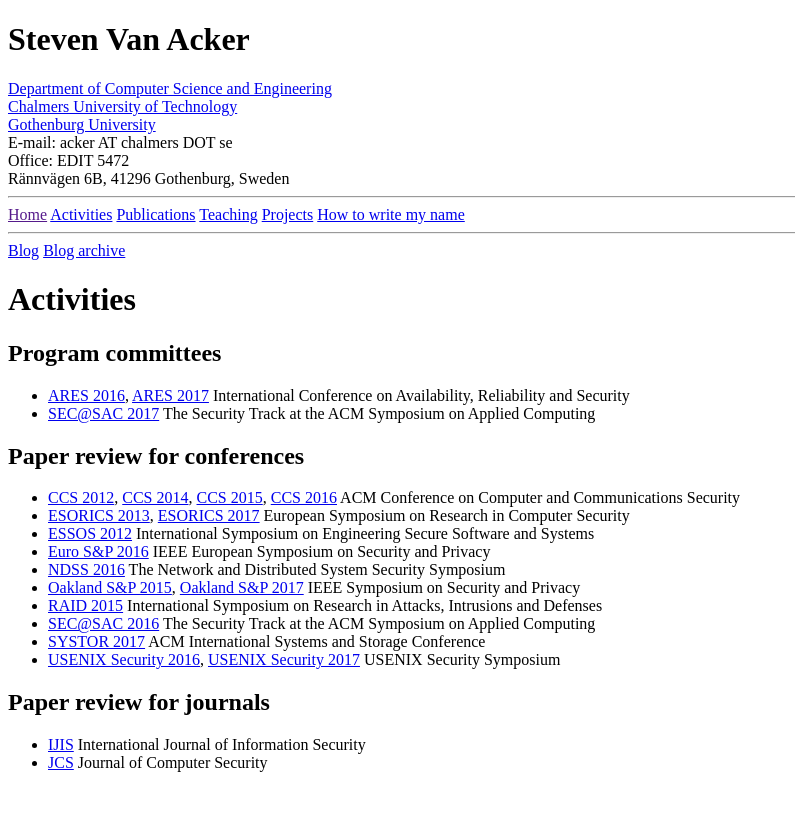
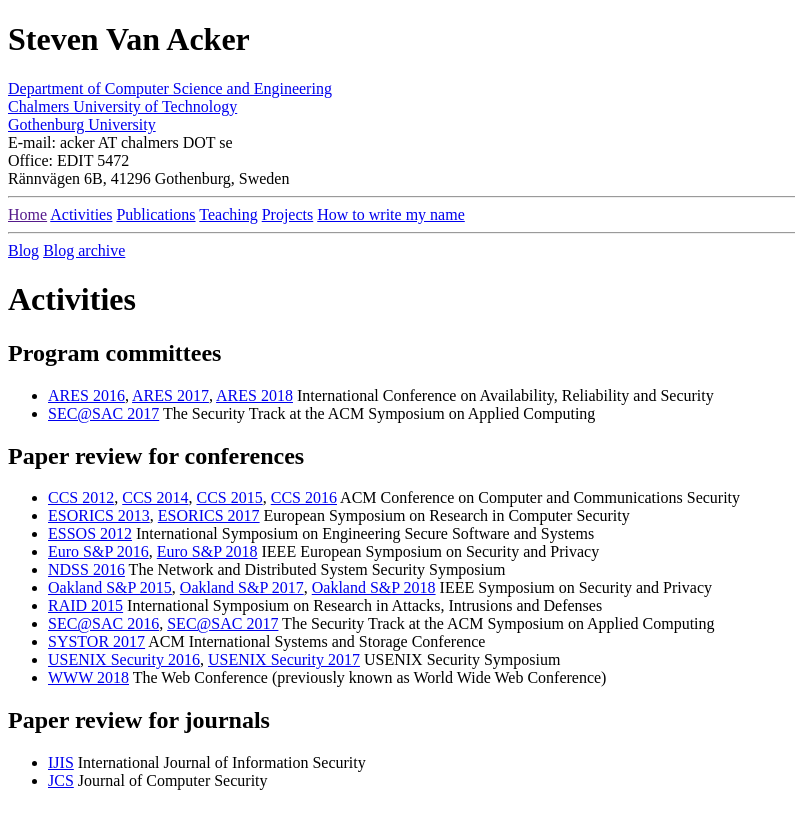
Before and after one commit to StevenVanAcker/stevenvanacker.github.io, a Jekyll site: the page built from activities.md, in a window 1280 px wide. Shown: the top 829 px of the page, without its empty margins (0-795 px from the left). Built offline with Jekyll 4.4.1, drawn with Linux system fonts in a browser that asks for light colours; nearby versions of some CDN libraries; library files that are not in the unit come from our copies.

Commit message:
updating reviews/PC membership

```diff
--- a/activities.md
+++ b/activities.md
@@ -7,7 +7,7 @@ rank: 2
 
 ## Program committees
 
-* [ARES 2016], [ARES 2017] International Conference on Availability, Reliability and Security
+* [ARES 2016], [ARES 2017], [ARES 2018] International Conference on Availability, Reliability and Security
 * [SEC@SAC 2017] The Security Track at the ACM Symposium on Applied Computing
 
 ## Paper review for conferences
@@ -15,13 +15,14 @@ rank: 2
 * [CCS 2012], [CCS 2014], [CCS 2015], [CCS 2016] ACM Conference on Computer and Communications Security
 * [ESORICS 2013], [ESORICS 2017] European Symposium on Research in Computer Security
 * [ESSOS 2012](https://distrinet.cs.kuleuven.be/events/essos/2012/) International Symposium on Engineering Secure Software and Systems
-* [Euro S&P 2016] IEEE European Symposium on Security and Privacy
+* [Euro S&P 2016], [Euro S&P 2018] IEEE European Symposium on Security and Privacy
 * [NDSS 2016] The Network and Distributed System Security Symposium
-* [Oakland S&P 2015], [Oakland S&P 2017] IEEE Symposium on Security and Privacy
+* [Oakland S&P 2015], [Oakland S&P 2017], [Oakland S&P 2018] IEEE Symposium on Security and Privacy
 * [RAID 2015] International Symposium on Research in Attacks, Intrusions and Defenses
-* [SEC@SAC 2016] The Security Track at the ACM Symposium on Applied Computing
+* [SEC@SAC 2016], [SEC@SAC 2017] The Security Track at the ACM Symposium on Applied Computing
 * [SYSTOR 2017] ACM International Systems and Storage Conference
 * [USENIX Security 2016], [USENIX Security 2017] USENIX Security Symposium
+* [WWW 2018] The Web Conference (previously known as World Wide Web Conference)
 
 ## Paper review for journals
 * [IJIS] International Journal of Information Security
@@ -31,6 +32,7 @@ rank: 2
 
 [ARES 2016]: https://www.ares-conference.eu/conference/
 [ARES 2017]: https://www.ares-conference.eu/conference/
+[ARES 2018]: https://www.ares-conference.eu/conference/
 [CCS 2012]: https://www.sigsac.org/ccs/CCS2012/
 [CCS 2014]: https://www.sigsac.org/ccs/CCS2014/
 [CCS 2015]: https://www.sigsac.org/ccs/CCS2015/
@@ -39,13 +41,16 @@ rank: 2
 [SEC@SAC 2017]: https://www.dmi.unict.it/~giamp/sac/cfp2017.php
 [Oakland S&P 2015]: http://www.ieee-security.org/TC/SP2015/
 [Oakland S&P 2017]: http://www.ieee-security.org/TC/SP2017
+[Oakland S&P 2018]: http://www.ieee-security.org/TC/SP2018
 [ESORICS 2013]: http://esorics2013.isg.rhul.ac.uk/
 [ESORICS 2017]: https://www.ntnu.edu/esorics2017
 [RAID 2015]: http://www.raid2015.org/
 [Euro S&P 2016]: http://www.ieee-security.org/TC/EuroSP2016/
+[Euro S&P 2018]: http://www.ieee-security.org/TC/EuroSP2018/
 [NDSS 2016]: http://www.internetsociety.org/events/ndss-symposium-2016
 [SYSTOR 2017]: https://www.systor.org/2017/
 [USENIX Security 2016]: https://www.usenix.org/conference/usenixsecurity16
 [USENIX Security 2017]: https://www.usenix.org/conference/usenixsecurity17
 [IJIS]: http://link.springer.com/journal/10207
 [JCS]: http://www.iospress.nl/journal/journal-of-computer-security/
+[WWW 2018]: https://www2018.thewebconf.org/about/
```
